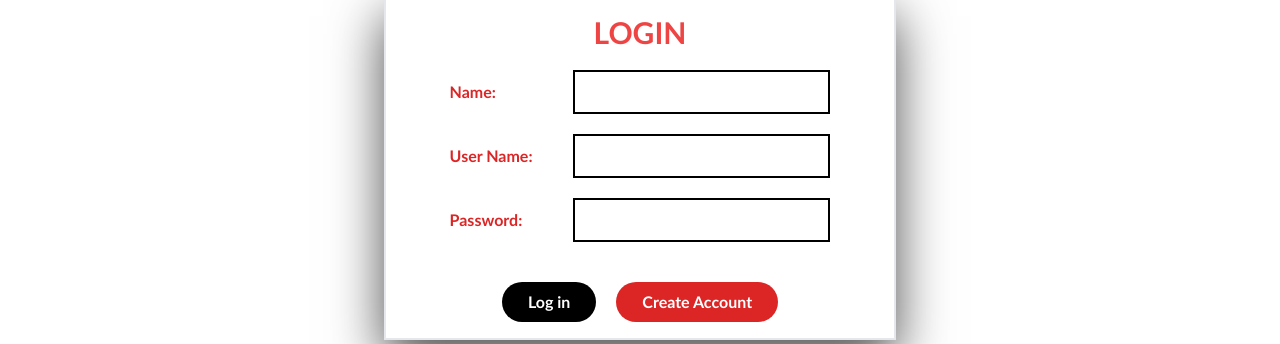
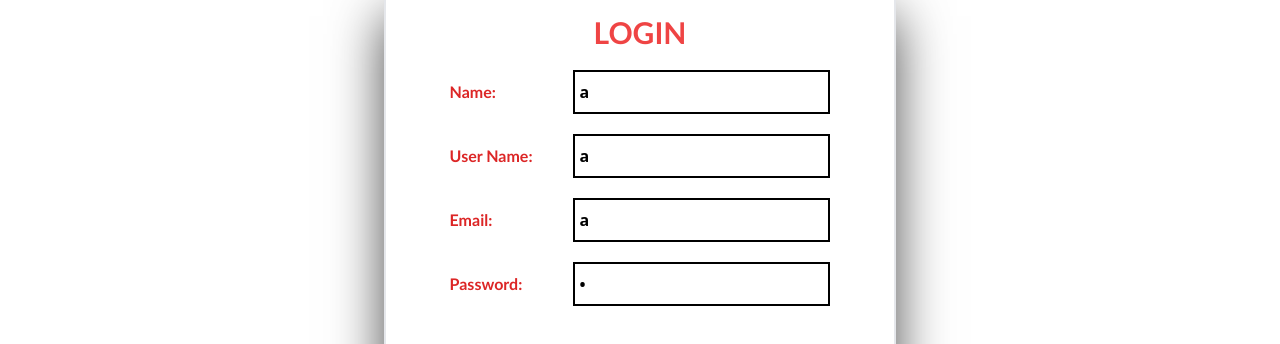
Before and after one commit to harshit0571/ngo-website-react, a React (Create React App) app: page /login in a window 1280 px wide. Shown: the part 180-524 px from the top of the page. Built offline with nearby package versions, Linux system fonts and the light colour scheme.

Commit message:
sign up  done

```diff
--- a/src/components/SignUp.jsx
+++ b/src/components/SignUp.jsx
@@ -1,18 +1,33 @@
+import axios from "axios";
 import React, { useState } from "react";
 
 const SignUp = ({ setUser }) => {
-  const [name, setname] = useState("");
-  const [username, setusername] = useState("");
-  const [state, setstate] = useState("");
-  const [phone, setphone] = useState("");
-  const [address, setaddress] = useState("");
-  const [password, setpassword] = useState("");
-  const [city, setcity] = useState("");
+  const [name, setname] = useState("a");
+  const [username, setusername] = useState("a");
+  const [state, setstate] = useState("a");
+  const [phone, setphone] = useState("a");
+  const [address, setaddress] = useState("a");
+  const [password, setpassword] = useState("a");
+  const [city, setcity] = useState("a");
+  const [email, setemail] = useState("a");
   const [True, setTrue] = useState(true);
-  const Register = () => {
+  const Register = async () => {
     if (name == "" || username == "" || state == "") {
       alert("please fill all details");
     } else {
+      await axios.post("http://localhost:8000/user/register", {
+        username: username,
+        full_name: name,
+        address: address,
+        city: city,
+        state: state,
+        email: email,
+        phone_number: phone,
+        password: password,
+      }).then((response) => {
+        console.log(response);
+      });;
+
       setUser({ name: name, username: username, state: state });
     }
   };
@@ -50,6 +65,19 @@ const SignUp = ({ setUser }) => {
                   value={username}
                   onChange={(e) => {
                     setusername(e.target.value);
+                  }}
+                  required
+                />
+              </div>
+
+              <div className="flex w-[80%] items-baseline justify-between text-red-600 font-bold">
+                Email:{" "}
+                <input
+                  type="text"
+                  className="border-2 px-1 py-2 text-black font-sans border-black"
+                  value={email}
+                  onChange={(e) => {
+                    setemail(e.target.value);
                   }}
                   required
                 />
@@ -108,6 +136,19 @@ const SignUp = ({ setUser }) => {
                   onChange={(e) => {
                     setusername(e.target.value);
                   }}
+                />
+              </div>
+
+              <div className="flex w-[80%] items-baseline justify-between text-red-600 font-bold">
+                Email:{" "}
+                <input
+                  type="text"
+                  className="border-2 px-1 py-2 text-black font-sans border-black"
+                  value={email}
+                  onChange={(e) => {
+                    setemail(e.target.value);
+                  }}
+                  required
                 />
               </div>
 
```
